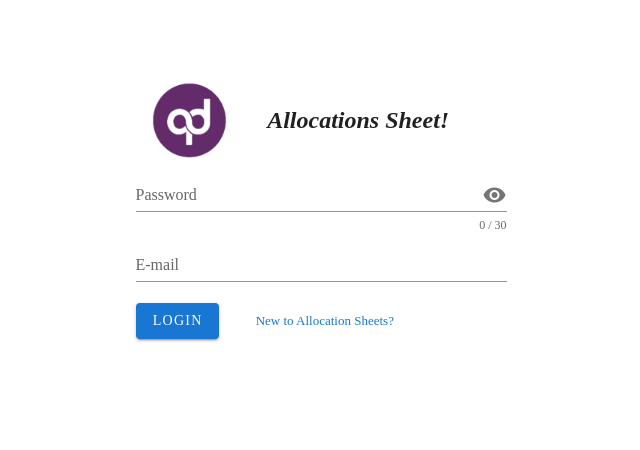
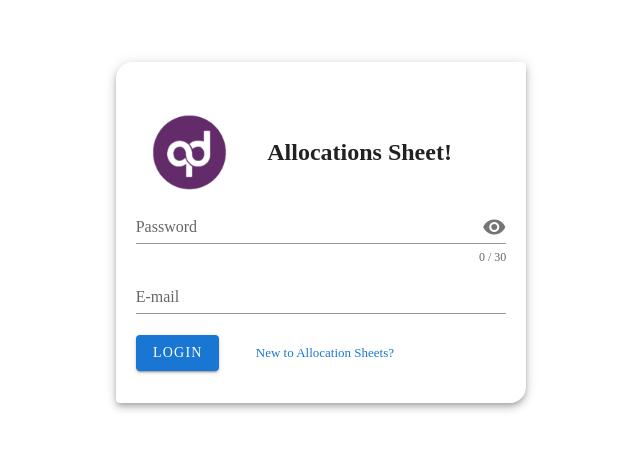
Before and after one commit to Bill-Klay/Allocation-Sheet, a Vue app: page /login in a window 1280 px wide. Shown: the part 136-586 px from the top of the page, without its empty margins (319-959 px from the left). Built offline with nearby package versions, Linux system fonts and the light colour scheme; what vue-session would draw is missing.

Commit message:
update LogIn changed container to card

```diff
--- a/src/components/LogIn.vue
+++ b/src/components/LogIn.vue
@@ -1,14 +1,18 @@
 <template>
     <div>
         <v-app>
-            <v-container>
-                <v-row style="margin-top:15%;">
+            <v-row></v-row>
+            <v-row>
                 <v-col></v-col>
+                <v-col>
+                    <v-card shaped class="elevation-5">
+                        <v-row style="margin-top:15%; padding: 20px;">
+                            <!--<v-col></v-col>-->
                             <v-col>
                                 <v-row>
                                     <v-col cols="4"><img src="./..\assets\Qordata Watermark.png" class="logo newline" /></v-col>
                                     <v-col style="margin-top: 10%;">
-                                <h2><em>Allocations Sheet!</em></h2>
+                                        <h2>Allocations Sheet!</h2>
                                     </v-col>
                                 </v-row>
                                 <v-form ref="form"
@@ -90,9 +94,13 @@
                                     </v-snackbar>
                                 </v-form>
                             </v-col>
+                            <!--<v-col></v-col>-->
+                        </v-row>
+                    </v-card>
+                </v-col>
                 <v-col></v-col>
             </v-row>
-            </v-container>
+            <v-row></v-row>
         </v-app>
     </div>
 </template>
@@ -142,7 +150,9 @@
                         this.executionSnack = true;
                         //this.$emit('isAuthenticated', true);
                         this.$session.start();
-                        this.$router.push('/hello');
+                        this.$session.set('email', this.email);
+                        this.$session.set('password', this.password);
+                        this.$router.push('/teams');
                     }
                     else if (response.status == 201) {
                         this.snackText = 'Your user has been created. Please login now.';
```
Lines whose indentation alone changed are shown as unchanged.
